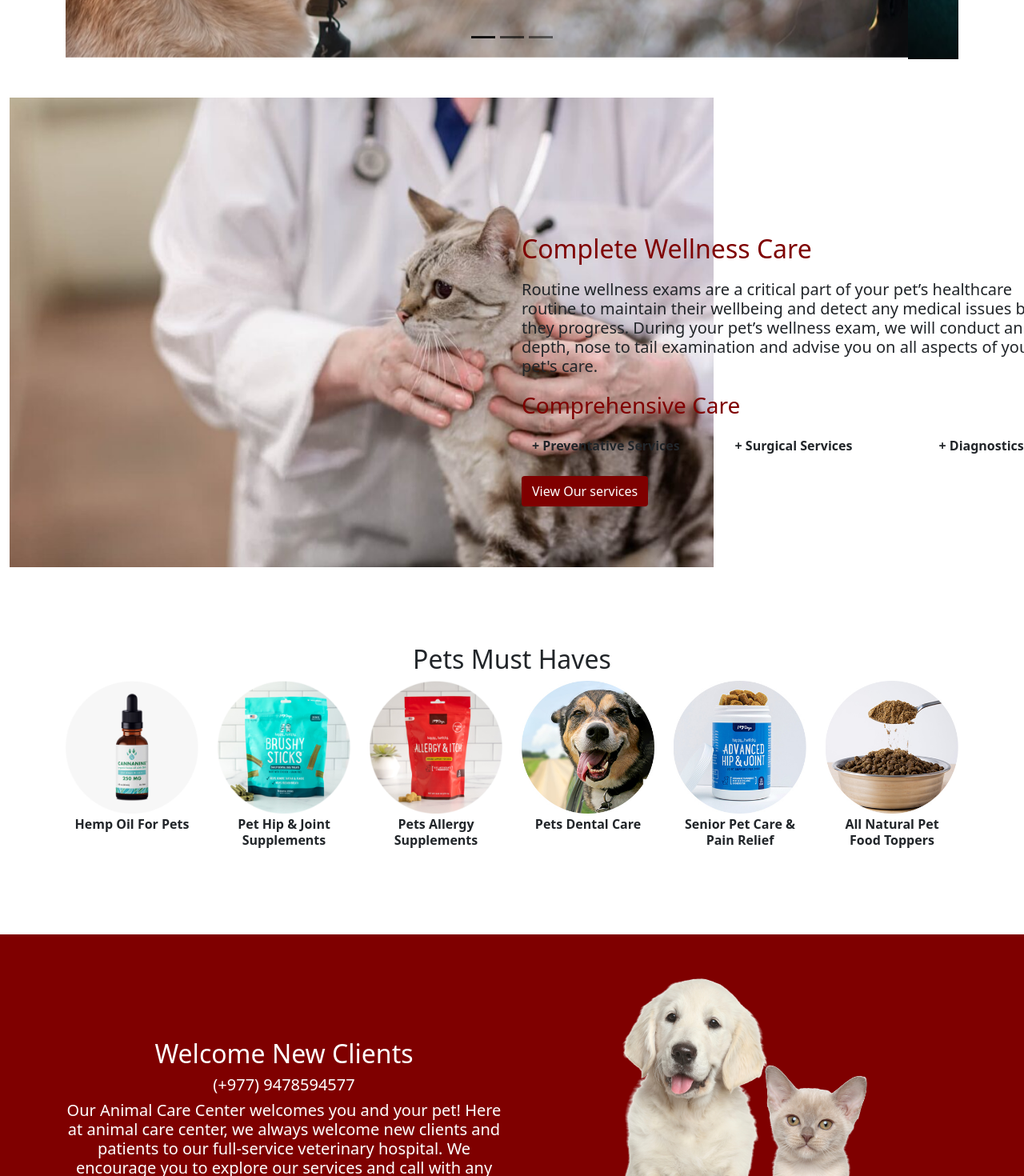
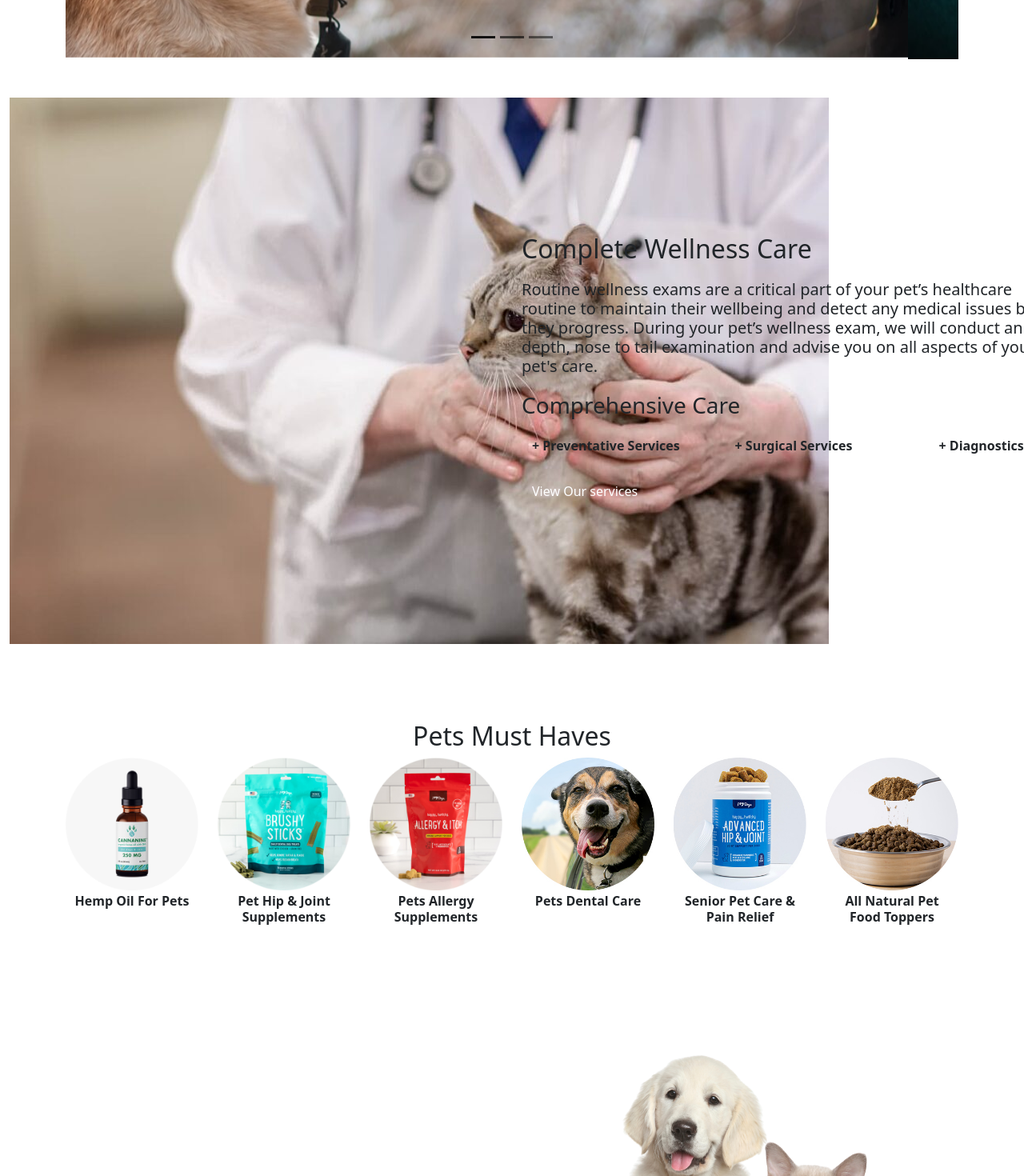
Before and after one commit to pandey123nisha/Animal-Care-Center, a Vue app: page / in a window 1280 px wide. Shown: the part 840-2310 px from the top of the page at 80% size. Built offline with nearby package versions, Linux system fonts and the light colour scheme; what vuesax would draw is missing.

Commit message:
minor change

```diff
--- a/src/App.vue
+++ b/src/App.vue
@@ -6,6 +6,13 @@
 </template>
 
 <style>
+:root{
+  --primaryColor : #7F0000
+  --secondaryColor: #140005
+}
+.topNavBar{
+  background-color: var(--primaryColor);
+}
 .feat-img{
   width: 100%;
   height: 600px;
@@ -19,19 +26,11 @@ h6{
   padding: 4px;
 }
 .wellcome-sec{
-  background-color: #7F0000;
+  background-color: var(--primaryColor);
   color: white;
   text-align: center;
 }
-.care-img{
-  position: relative;
-  height: auto;
-  width: 50%;
-  min-width: 880px;
-}
-.wel-text{
-  padding-top: 130px;
-}
+
 .care-text{
   position: relative;
   height: auto;
@@ -42,10 +41,11 @@ h6{
 .care_title {
   position: relative;
   margin: 20px 0;
-  color: #7F0000;
+  color: var(--primaryColor);
 }
+
 .care_title span::before {
-  background: #7f0000;
+  background: var(--primaryColor);
   transition-duration: 0.3s;
   transition-property: all;
   content: "";
@@ -57,7 +57,11 @@ h6{
   display: block;
 }
 .btn{
-  background-color: #7F0000;
+  background-color: var(--primaryColor);
   color: white;
 }
+
+.bgPrimary{
+  background-color: var(--primaryColor);
+}
 </style>
```
